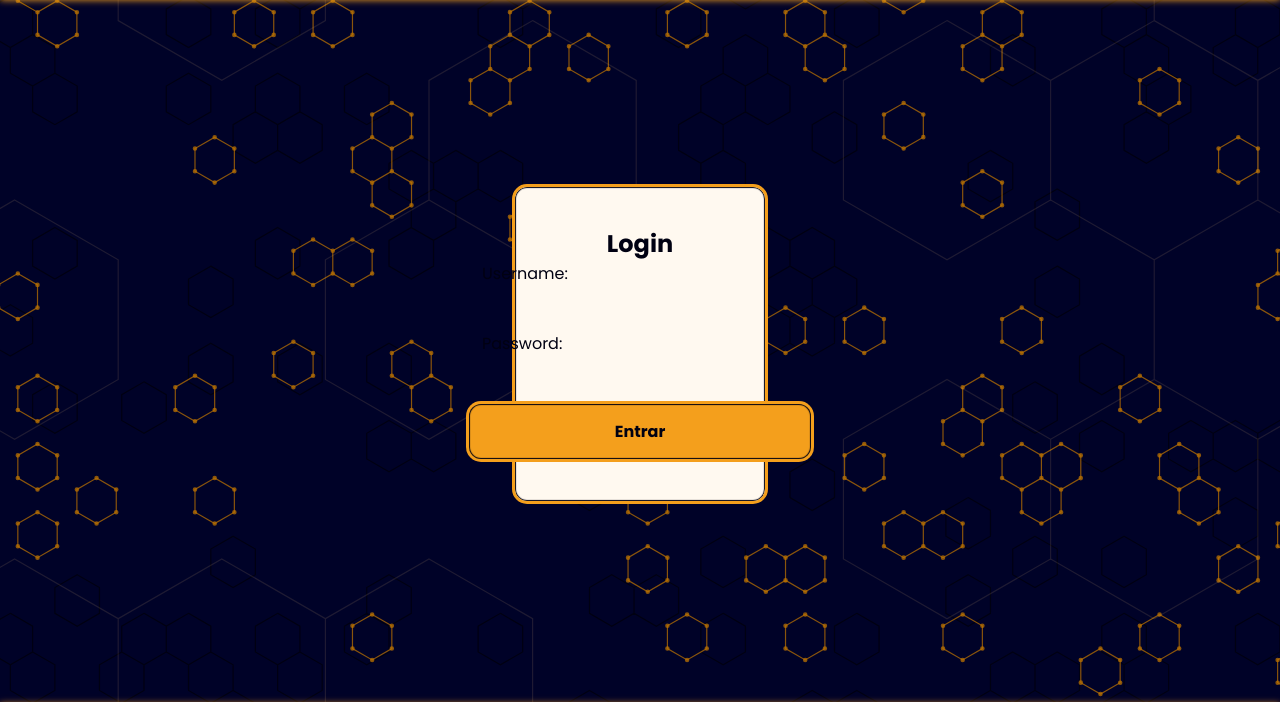
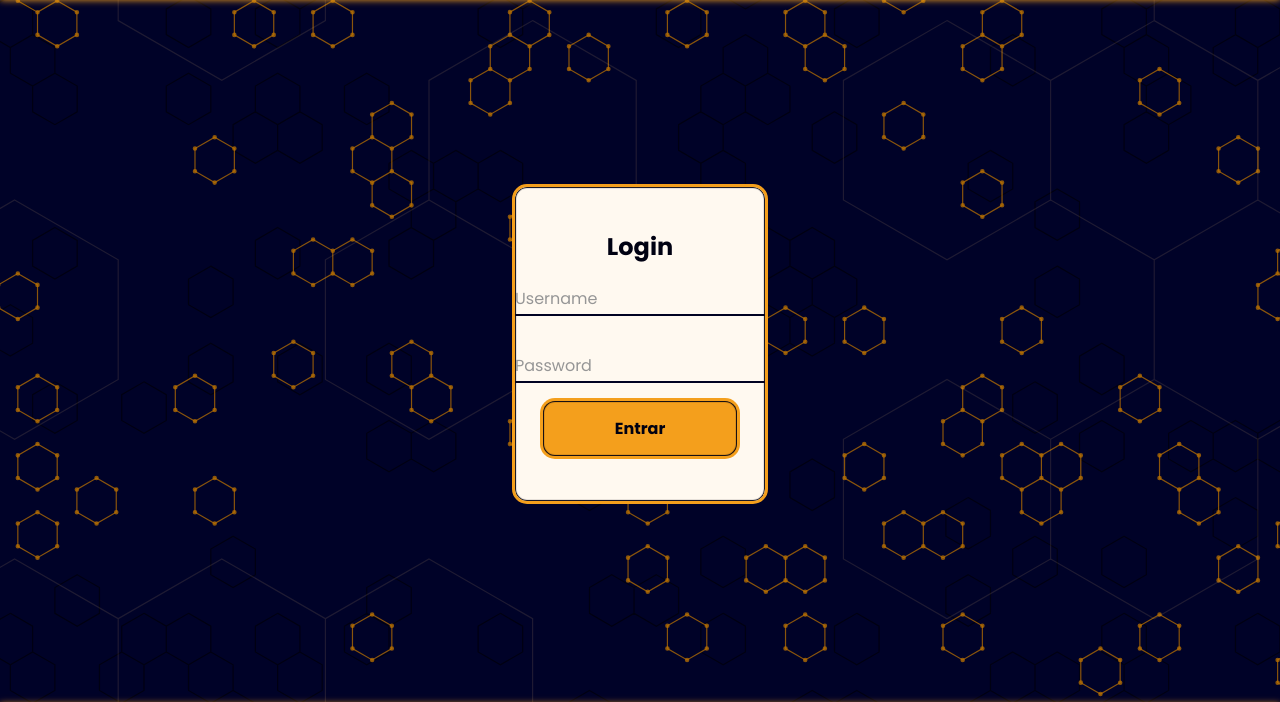
Before and after one commit to Reis567/chat3Django, a Django app: page /login/ in a window 1280 px wide. Shown: the part 56-758 px from the top of the page. Run offline with Django 4.2, Linux system fonts and the light colour scheme; some libraries are stand-ins or nearby versions.

Commit message:
login animation

```diff
--- a/static/css/reset.css
+++ b/static/css/reset.css
@@ -107,3 +107,11 @@ q::after {
   content: "";
   content: none;
 }
+/* Evitar a mudança de fundo para cinza durante o preenchimento automático */
+input:-webkit-autofill,
+input:-webkit-autofill:hover,
+input:-webkit-autofill:focus,
+input:-webkit-autofill:active {
+    transition: background-color 5000s ease-in-out 0s;
+    background-color: transparent !important;
+}
--- a/static/css/style.css
+++ b/static/css/style.css
@@ -443,6 +443,7 @@ nav .nav-auth{
     color: var(--black);
     font-weight: bolder;
     padding-left: 10px;
+    outline: 0;
 }
 .chat_room-actions button{
     cursor: pointer;
@@ -541,22 +542,22 @@ nav .nav-auth{
     justify-content: center;
     flex-direction: column;
 }
-.login-fields input{
-    margin-bottom: 20px;
-}
+
 
 .login-content form{
     display: flex;
     justify-content: center;
     align-items: center;
     flex-direction: column;
+    width: 100%;
+    max-width: 300px;
 }
 .login-btn{
     color: var(--black);
     cursor: pointer;
     background: var(--sec-cl);
     padding: 15px;
-    width: 110%;
+    width: 80%;
     border-radius: 15px;
     border: 3px solid transparent;
     font-weight: bolder;
@@ -572,3 +573,40 @@ nav .nav-auth{
     box-shadow: var(--ylw-shd-ltr);
     transition: .5s;
 }
+
+.single-input{
+    width: 100%;
+    margin: 15px 0;
+    position: relative;
+}
+
+.single-input label{
+    font-size: 16px;
+    position: absolute;
+    left: 0;
+    bottom: 5px;
+    color: #969696;
+    cursor: text;
+    transition: 0.5s ease-in-out;
+}
+
+.single-input input{
+    width: 100%;
+    padding: 5px;
+    color: #969696;
+    border: 0;
+    border-bottom: 2px solid var(--prim-stgr);
+    outline: 0;
+}
+
+.single-input input:focus,
+.single-input input:valid{
+    border-bottom: 2px solid var(--sec-cl);
+    transition: .1s;
+}
+
+.single-input input:focus ~ label,
+.single-input input:valid ~ label{
+    transform: translateY(-24px);
+    font-size: 12px;
+}
--- a/templates/user/login.html
+++ b/templates/user/login.html
@@ -13,11 +13,18 @@
         <form method="post">
             {% csrf_token %}
             <div class="login-fields">
-                <label for="id_username">Username:</label>
-                <input type="text" name="username" id="id_username" required>
 
-                <label for="id_password">Password:</label>
-                <input type="password" name="password" id="id_password" required>
+                <div class="single-input">
+                    <input class="input-user" type="text" name="username" id="id_username" required autocomplete="off">
+                    <label for="id_username">Username</label>
+                </div>
+
+
+                <div class="single-input">
+                    <input class="input-pass" type="password" name="password" id="id_password" required autocomplete="off">
+                    <label for="id_password">Password</label>
+                </div>
+
             </div>
 
             <input class="login-btn" type="submit" value="Entrar">
@@ -25,4 +32,5 @@
     </div>
 </section>
 
+
 {% endblock %}
```
Also changed, not shown: db.sqlite3.
